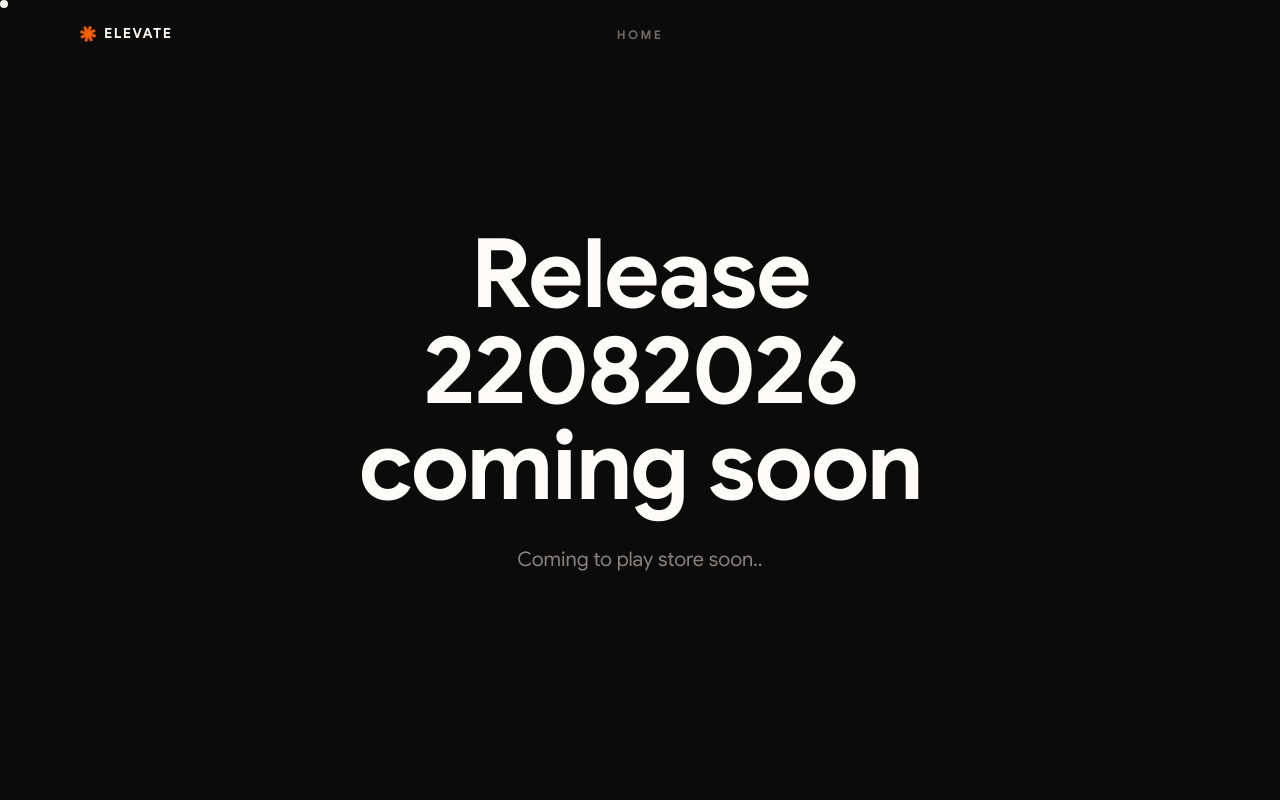
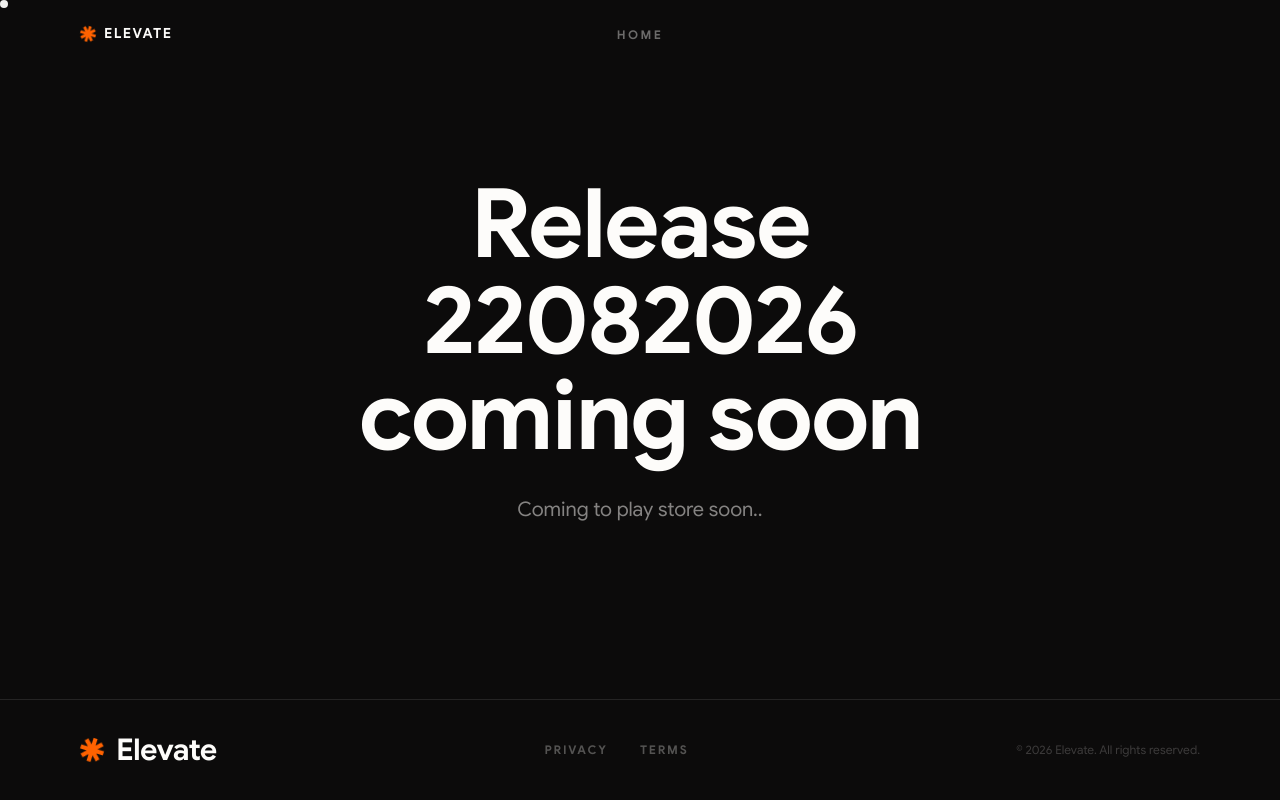
Before and after one commit to duskdynamicsproductions/elevate, a React (Vite) app: page /download in a window 1280 px wide. Built offline with nearby package versions, Linux system fonts and the light colour scheme; a web font is replaced by a local one.

Commit message:
style: Add main site footer to the download page

```diff
--- a/src/DownloadPage.tsx
+++ b/src/DownloadPage.tsx
@@ -43,6 +43,18 @@ export function DownloadPage() {
         </div>
       </main>
 
+      <footer className="mt-auto flex w-full flex-col items-start justify-between gap-10 border-t border-elevate-paper/10 px-6 py-8 md:flex-row md:items-center md:px-12 lg:px-20">
+        <div className="flex items-center gap-3">
+          <SpinningStar className="size-6 text-elevate-orange" />
+          <span className="text-3xl font-black tracking-tight">Elevate</span>
+        </div>
+        <div className="flex flex-wrap items-center justify-center gap-8">
+          <Link to="/privacy_policy" className="text-xs font-semibold tracking-[0.15em] uppercase text-elevate-paper/30 transition-colors hover:text-elevate-paper">Privacy</Link>
+          <Link to="/terms" className="text-xs font-semibold tracking-[0.15em] uppercase text-elevate-paper/30 transition-colors hover:text-elevate-paper">Terms</Link>
+        </div>
+        <p className="text-xs text-elevate-paper/20">© 2026 Elevate. All rights reserved.</p>
+      </footer>
+
     </div>
   );
 }
```
